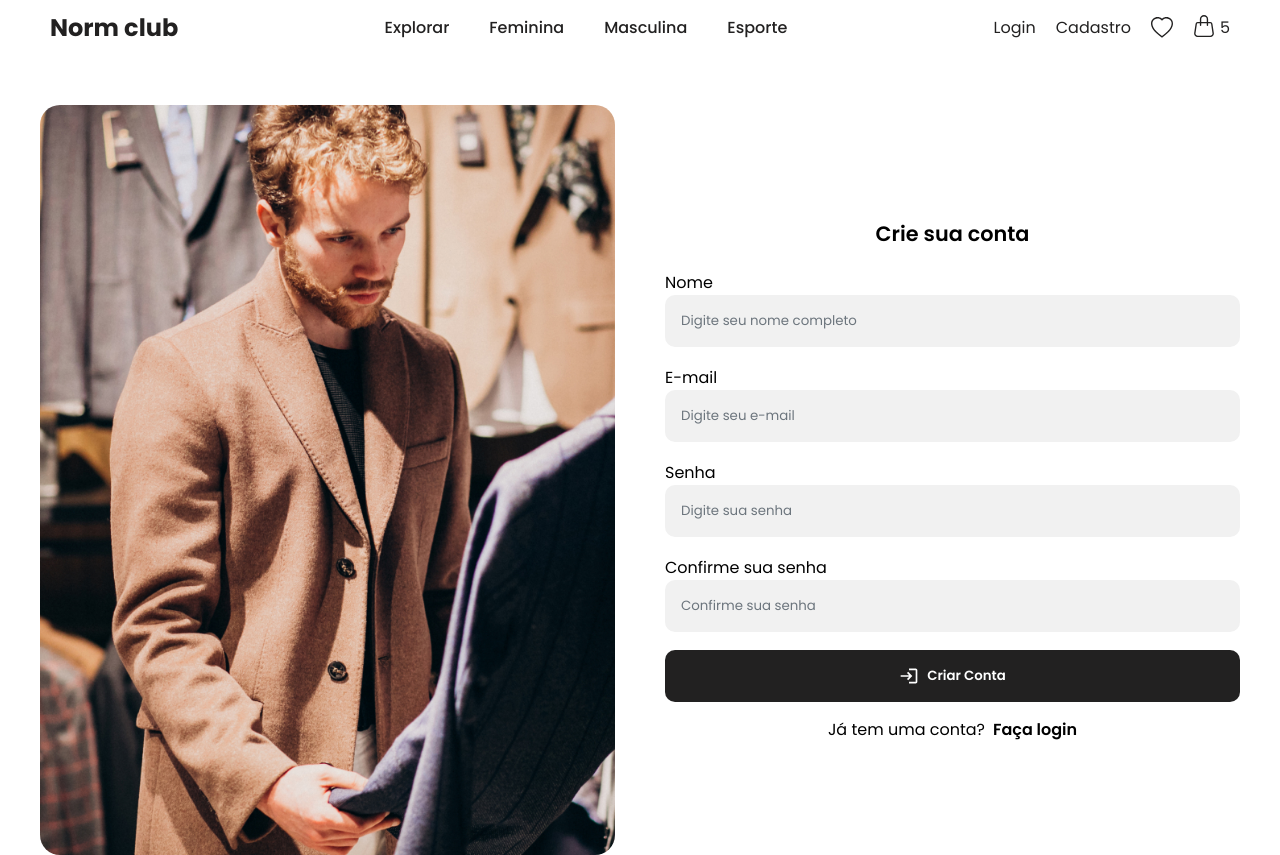
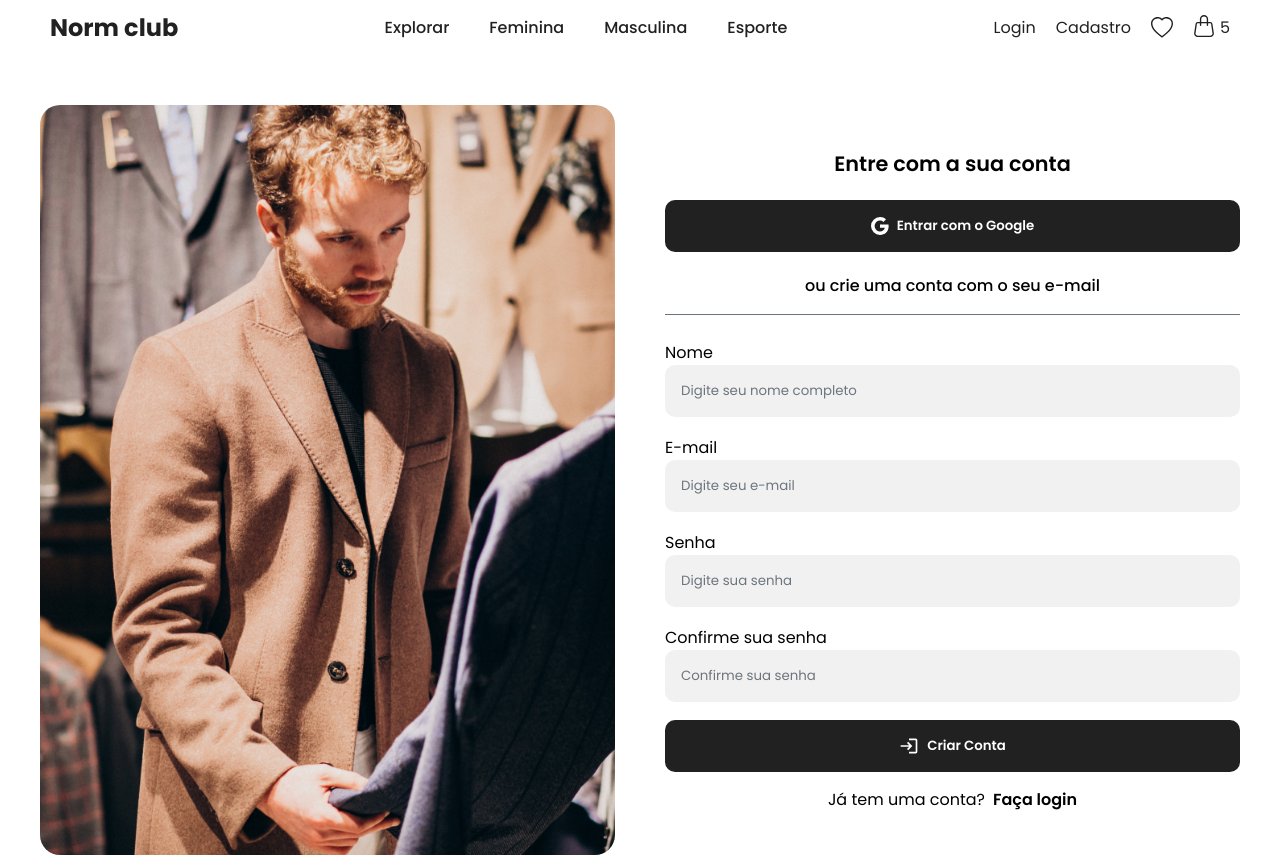
Before and after one commit to kasilianaoliveira/ecommerce, a React (Create React App) app: page /cadastro in a window 1280 px wide. Built offline with nearby package versions, Linux system fonts and the light colour scheme; no server answers; the database is empty.

Commit message:
Feat: add registration and login with google

```diff
--- a/src/pages/Login/index.tsx
+++ b/src/pages/Login/index.tsx
@@ -1,3 +1,4 @@
+import { ToastContainer, toast } from 'react-toastify';
 import { BsGoogle } from "react-icons/bs"
 import { MdLogin } from "react-icons/md";
 
@@ -11,9 +12,12 @@ import { InputContainer, LoginContainer, LoginContent, LoginContentForm, LoginHe
 import { useForm } from "react-hook-form";
 import { yupResolver } from '@hookform/resolvers/yup';
 import * as yup from "yup";
-import { Link } from 'react-router-dom';
+import { Link, useNavigate } from 'react-router-dom';
 import { ErrorMessage } from "../../components/ErrorMessage";
 import { ImageContainer } from "../../components/ImgeContainer";
+import { AuthError, AuthErrorCodes, signInWithEmailAndPassword, signInWithPopup } from 'firebase/auth';
+import {  collection, getDocs, query, where } from 'firebase/firestore';
+import { auth, db, provider } from '../../components/config/firestore.config';
 
 interface ISignIn {
   email: string;
@@ -21,6 +25,8 @@ interface ISignIn {
 }
 
 export const Login = () => {
+
+  const navigate = useNavigate();
 
   const schema = yup.object({
     email: yup.string()
@@ -30,12 +36,72 @@ export const Login = () => {
       .required('Senha é um campo obrigatório'),
   })
 
-  const { register, handleSubmit, formState: { errors } } = useForm<ISignIn>({ resolver: yupResolver(schema) });
+  const { register, handleSubmit,resetField, formState: { errors } } = useForm<ISignIn>({ resolver: yupResolver(schema) });
 
-  const handleSubmitClick = (data: any) => {
-    console.log({ data })
+  const handleSubmitClick = async (data: ISignIn) => {
+    try {
+      await signInWithEmailAndPassword(auth, data.email, data.password);
+
+      const resetFields = [
+        'email',
+        'password',
+      ] as const;
+
+      resetFields.forEach((field) => resetField(field))
+
+      navigate('/')
+
+    } catch (error) {
+
+      const _error = error as AuthError;
+
+      const invalidEmail = AuthErrorCodes.INVALID_EMAIL;
+      const invalidPassword = AuthErrorCodes.INVALID_PASSWORD;
+
+      if (_error.code === invalidPassword || _error.code === invalidEmail) {
+        toast.error(`Erro ao tentar fazer login! ${"Email ou senha incorretos"} `, {
+          position: "bottom-left",
+          autoClose: 3000,
+          theme: "light",
+        });
+      }
+    }
   }
 
+  const handleSignInWithGoogle = async () => {
+    try {
+      const userCredentials = await signInWithPopup(auth, provider);
+
+      const user = userCredentials.user;
+
+      const querySnapshot = await getDocs(
+        query(
+          collection(db, "users"),
+          where("id", "==", user.uid)
+        )
+      );
+      const userDocs = querySnapshot.docs[0]?.data();
+
+      if (!userDocs) {
+
+        toast.error(`Erro ao tentar fazer login! Email não cadastrado`, {
+          position: "bottom-left",
+          autoClose: 3000,
+          theme: "light",
+        });
+      }else {
+        navigate('/')
+      }
+
+    } catch (error) {
+      toast.error(`Erro ao tentar se cadastrar! ${error} `, {
+        position: "bottom-left",
+        autoClose: 3000,
+        theme: "light",
+      });
+
+    }
+  }
 
   return (
     <>
@@ -44,14 +110,16 @@ export const Login = () => {
         <LoginContent>
 
           <ImageContainer src={LoginImg} alt="Homem olhando roupas" />
-          {/* <img src={LoginImg} alt="" /> */}
 
           <LoginContentForm>
             <LoginHeadline>Entre com a sua conta</LoginHeadline>
-            <CustomButton startIcon={<BsGoogle size={18} />}>
+            <CustomButton
+              startIcon={<BsGoogle size={18} />}
+              onClick={handleSignInWithGoogle}>
 
               Entrar com o Google
             </CustomButton>
+
             <LoginSubtitle>ou entre com o seu e-mail</LoginSubtitle>
 
             <LoginInputContainer>
@@ -86,6 +154,18 @@ export const Login = () => {
 
           </LoginContentForm>
         </LoginContent >
+        <ToastContainer
+          position="bottom-left"
+          autoClose={5000}
+          hideProgressBar={false}
+          newestOnTop={false}
+          closeOnClick
+          rtl={false}
+          pauseOnFocusLoss
+          draggable
+          pauseOnHover
+          theme="light"
+        />
       </LoginContainer>
     </>
   )
--- a/src/pages/Register/index.tsx
+++ b/src/pages/Register/index.tsx
@@ -1,11 +1,11 @@
-import { AuthError, createUserWithEmailAndPassword, AuthErrorCodes } from "firebase/auth";
+import { AuthError, createUserWithEmailAndPassword, AuthErrorCodes, signInWithPopup } from "firebase/auth";
 import { ToastContainer, toast } from 'react-toastify';
 import { useForm } from "react-hook-form";
 import { yupResolver } from '@hookform/resolvers/yup';
 import * as yup from "yup";
 import { Link, useNavigate } from 'react-router-dom';
-import { addDoc, collection } from 'firebase/firestore';
-import { auth, db } from "../../components/config/firestore.config";
+import { addDoc, collection, getDocs, query, where } from 'firebase/firestore';
+import { auth, db, provider } from "../../components/config/firestore.config";
 
 import { MdLogin } from "react-icons/md";
 import "react-toastify/dist/ReactToastify.css";
@@ -15,13 +15,14 @@ import LoginImg from "../../assets/login.jpg"
 import { Header } from '../../components/Header/index';
 import { CustomButton } from "../../components/CustomButton";
 
-import { InputContainer, RegisterContainer, RegisterContent, RegisterContentForm, RegisterHeadline, RegisterInputContainer, RegisterButton, RegisterButtonRedirect } from "./register"
+import { InputContainer, RegisterContainer, RegisterContent, RegisterContentForm, RegisterHeadline, RegisterInputContainer, RegisterButton, RegisterButtonRedirect, RegisterSubtitle } from "./register"
 
 
 import { ErrorMessage } from "../../components/ErrorMessage";
 import { ImageContainer } from "../../components/ImgeContainer";
 import { useContext } from "react";
 import { CategoriesContext } from "../../context/categoriesContext";
+import { BsGoogle } from "react-icons/bs";
 
 
 interface ISignIn {
@@ -71,11 +72,6 @@ export const Register = () => {
       toast.success('Cadastro realizado com sucesso!', {
         position: "bottom-left",
         autoClose: 3000,
-        hideProgressBar: false,
-        closeOnClick: true,
-        pauseOnHover: true,
-        draggable: true,
-        progress: undefined,
         theme: "light",
       });
 
@@ -98,18 +94,64 @@ export const Register = () => {
       if (_error.code === AuthErrorCodes.EMAIL_EXISTS) {
         toast.error(`Erro ao tentar se cadastrar! ${"Email já cadastrado"} `, {
           position: "bottom-left",
-          autoClose: 8000,
-          hideProgressBar: false,
-          closeOnClick: true,
-          pauseOnHover: true,
-          draggable: true,
-          progress: undefined,
+          autoClose: 3000,
           theme: "light",
         });
       }
 
     }
 
+  }
+
+  //add cadastro com o google
+  const handleSignInWithGoogle = async () => {
+    try {
+      const userCredentials = await signInWithPopup(auth, provider);
+
+      const user = userCredentials.user;
+
+      const querySnapshot = await getDocs(
+        query(
+          collection(db, "users"),
+          where("id", "==", user.uid)
+        )
+      );
+      const userDocs = querySnapshot.docs[0]?.data();
+
+      if (!userDocs) {
+
+        await addDoc(collection(db, "users"), {
+          id: user.uid,
+          name: user.displayName,
+          email: user.email,
+          profile: user.photoURL,
+          provider: "google"
+        })
+
+        toast.success('Cadastro realizado com sucesso!', {
+          position: "bottom-left",
+          autoClose: 1000,
+          theme: "light",
+        });
+
+        setTimeout(() => navigate('/'), 1500)
+
+      } else {
+        toast.error('Email já cadastrado', {
+          position: "bottom-left",
+          autoClose: 3000,
+          theme: "light",
+        });
+      }
+
+    } catch (error) {
+      toast.error(`Erro ao tentar se cadastrar! ${error} `, {
+        position: "bottom-left",
+        autoClose: 3000,
+        theme: "light",
+      });
+
+    }
   }
 
   const { setProfile } = useContext(CategoriesContext);
@@ -126,7 +168,11 @@ export const Register = () => {
           <ImageContainer src={LoginImg} alt="Homem olhando roupas" />
 
           <RegisterContentForm>
-            <RegisterHeadline>Crie sua conta</RegisterHeadline>
+          <RegisterHeadline>Entre com a sua conta</RegisterHeadline>
+            <CustomButton startIcon={<BsGoogle size={18} />} onClick={handleSignInWithGoogle} >
+              Entrar com o Google
+            </CustomButton>
+            <RegisterSubtitle>ou crie uma conta com o seu e-mail</RegisterSubtitle>
 
             <RegisterInputContainer>
               <p>Nome</p>
```
